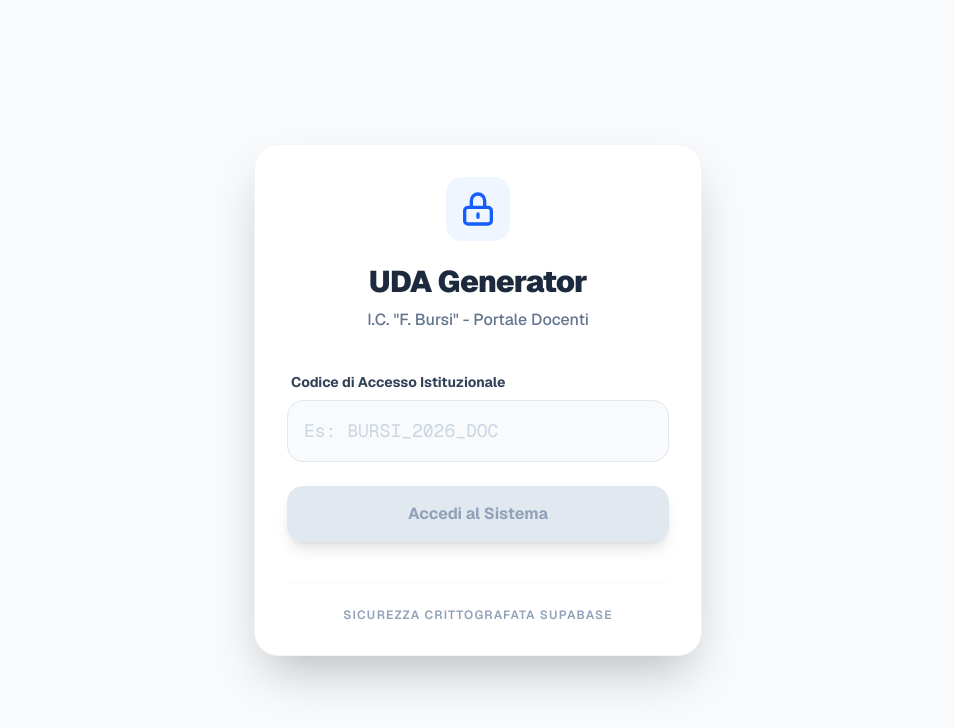
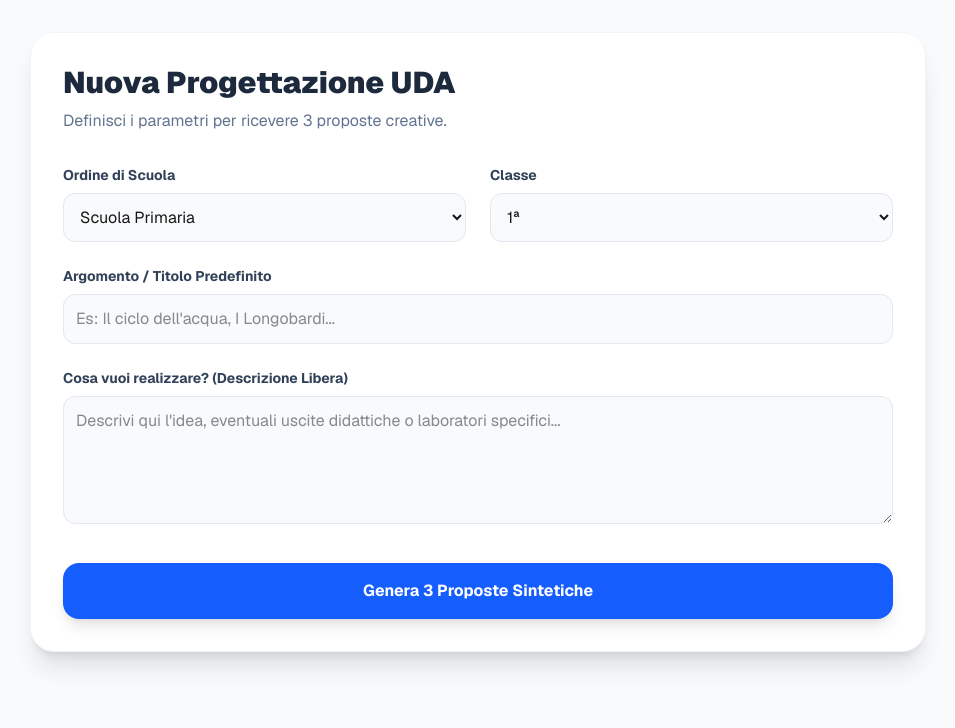
Before and after one commit to armandocastrilli-glitch/generatore-uda, a Next.js app: page / in a window 1280 px wide. Shown: the top 728 px of the page, without its empty margins (162-1117 px from the left). Built offline with nearby package versions, Linux system fonts and the light colour scheme; no server answers.

Commit message:
Update page.tsx

```diff
--- a/app/page.tsx
+++ b/app/page.tsx
@@ -1,117 +1,119 @@
 "use client";
+import { useState } from "react";
 
-import { useState } from "react";
-import { createClient } from "@supabase/supabase-js";
-import { useRouter } from "next/navigation";
+export default function GeneratoreUDA() {
+  const [scuola, setScuola] = useState("primaria");
+  const [classe, setClasse] = useState("1");
+  const [titolo, setTitolo] = useState("");
+  const [descrizioneLibera, setDescrizioneLibera] = useState("");
+  const [loading, setLoading] = useState(false);
+  const [proposte, setProposte] = useState<string[]>([]);
 
-// Inizializzazione del client Supabase con le variabili d'ambiente
-const supabaseUrl = process.env.NEXT_PUBLIC_SUPABASE_URL!;
-const supabaseAnonKey = process.env.NEXT_PUBLIC_SUPABASE_ANON_KEY!;
-const supabase = createClient(supabaseUrl, supabaseAnonKey);
-
-export default function LoginPage() {
-  const [code, setCode] = useState("");
-  const [message, setMessage] = useState("");
-  const [isLoading, setIsLoading] = useState(false);
-  const router = useRouter();
-
-  const handleLogin = async (e: React.FormEvent) => {
-    e.preventDefault();
-    if (!code) return;
-
-    setIsLoading(true);
-    setMessage("Verifica del codice in corso...");
-
+  const handleGeneraProposte = async () => {
+    setLoading(true);
     try {
-      // Interroga la tabella invitation_codes per trovare il codice inserito
-      const { data, error } = await supabase
-        .from("invitation_codes")
-        .select("*")
-        .eq("code", code.trim())
-        .eq("is_used", false)
-        .single();
-
-      if (error || !data) {
-        setMessage("Codice errato, inesistente o già utilizzato.");
-        setIsLoading(false);
-      } else {
-        setMessage("Accesso autorizzato! Reindirizzamento...");
-
-        // Piccola pausa per dare feedback visivo all'utente
-        setTimeout(() => {
-          router.push("/generatore");
-        }, 1500);
-      }
+      const res = await fetch("/api/generatore-uda", {
+        method: "POST",
+        body: JSON.stringify({
+          titolo,
+          scuola,
+          classe,
+          descrizioneLibera,
+          tipoRichiesta: "PROPOSTE_SINTETICHE" // Specifichiamo che vogliamo le 3 bozze
+        }),
+      });
+      const data = await response.json();
+      // Supponiamo che l'AI ci restituisca un array di 3 stringhe o un testo diviso
+      setProposte(data.proposte);
     } catch (err) {
-      console.error(err);
-      setMessage("Errore di connessione al database.");
-      setIsLoading(false);
+      alert("Errore nella generazione");
+    } finally {
+      setLoading(false);
     }
   };
 
   return (
-    <main className="flex flex-col items-center justify-center min-h-screen bg-slate-50 p-4 font-sans text-slate-900">
-      <div className="bg-white p-8 rounded-3xl shadow-2xl w-full max-w-md border border-slate-100">
-        <div className="text-center mb-10">
-          <div className="inline-block p-3 bg-blue-50 rounded-2xl mb-4">
-            <svg
-              className="w-10 h-10 text-blue-600"
-              fill="none"
-              stroke="currentColor"
-              viewBox="0 0 24 24"
+    <main className="min-h-screen bg-slate-50 p-8 font-sans">
+      <div className="max-w-4xl mx-auto bg-white rounded-3xl shadow-xl p-8 border border-slate-100">
+        <h1 className="text-3xl font-black text-slate-800 mb-2">Nuova Progettazione UDA</h1>
+        <p className="text-slate-500 mb-8">Definisci i parametri per ricevere 3 proposte creative.</p>
+
+        <div className="grid grid-cols-1 md:grid-cols-2 gap-6 mb-6">
+          {/* SELETTORE SCUOLA */}
+          <div>
+            <label className="block text-sm font-bold text-slate-700 mb-2">Ordine di Scuola</label>
+            <select
+              value={scuola}
+              onChange={(e) => { setScuola(e.target.value); setClasse("1"); }}
+              className="w-full p-3 bg-slate-50 border border-slate-200 rounded-xl focus:ring-2 focus:ring-blue-500 outline-none"
             >
-              <path strokeLinecap="round" strokeLinejoin="round" strokeWidth={2} d="M12 15v2m-6 4h12a2 2 0 002-2v-6a2 2 0 00-2-2H6a2 2 0 00-2 2v6a2 2 0 002 2zm10-10V7a4 4 0 00-8-0v4h8z" />
-            </svg>
+              <option value="primaria">Scuola Primaria</option>
+              <option value="secondaria">Secondaria I Grado</option>
+            </select>
           </div>
-          <h1 className="text-3xl font-black text-slate-800 tracking-tight">
-            UDA Generator
-          </h1>
-          <p className="text-slate-500 mt-2 font-medium">I.C. "F. Bursi" - Portale Docenti</p>
+
+          {/* CLASSE DINAMICA */}
+          <div>
+            <label className="block text-sm font-bold text-slate-700 mb-2">Classe</label>
+            <select
+              value={classe}
+              onChange={(e) => setClasse(e.target.value)}
+              className="w-full p-3 bg-slate-50 border border-slate-200 rounded-xl focus:ring-2 focus:ring-blue-500 outline-none"
+            >
+              {[...Array(scuola === "primaria" ? 5 : 3)].map((_, i) => (
+                <option key={i + 1} value={i + 1}>{i + 1}ª</option>
+              ))}
+            </select>
+          </div>
         </div>
 
-        <form onSubmit={handleLogin} className="space-y-6">
+        {/* TITOLO E DESCRIZIONE */}
+        <div className="space-y-6">
           <div>
-            <label className="block text-sm font-bold text-slate-700 mb-2 ml-1">
-              Codice di Accesso Istituzionale
-            </label>
+            <label className="block text-sm font-bold text-slate-700 mb-2">Argomento / Titolo Predefinito</label>
             <input
               type="text"
-              value={code}
-              onChange={(e) => setCode(e.target.value)}
-              placeholder="Es: BURSI_2026_DOC"
-              disabled={isLoading}
-              className="w-full p-4 bg-slate-50 border border-slate-200 rounded-2xl focus:ring-4 focus:ring-blue-100 focus:border-blue-500 outline-none transition-all text-lg font-mono placeholder:text-slate-300"
+              value={titolo}
+              onChange={(e) => setTitolo(e.target.value)}
+              placeholder="Es: Il ciclo dell'acqua, I Longobardi..."
+              className="w-full p-3 bg-slate-50 border border-slate-200 rounded-xl outline-none"
             />
           </div>
 
-          <button
-            type="submit"
-            disabled={isLoading || !code}
-            className={`w-full font-bold py-4 rounded-2xl shadow-lg transition-all active:scale-[0.98] ${
-              isLoading || !code
-                ? "bg-slate-200 text-slate-400 cursor-not-allowed"
-                : "bg-blue-600 hover:bg-blue-700 text-white shadow-blue-200"
-            }`}
-          >
-            {isLoading ? "Verifica..." : "Accedi al Sistema"}
-          </button>
-        </form>
+          <div>
+            <label className="block text-sm font-bold text-slate-700 mb-2">Cosa vuoi realizzare? (Descrizione Libera)</label>
+            <textarea
+              value={descrizioneLibera}
+              onChange={(e) => setDescrizioneLibera(e.target.value)}
+              placeholder="Descrivi qui l'idea, eventuali uscite didattiche o laboratori specifici..."
+              className="w-full p-3 bg-slate-50 border border-slate-200 rounded-xl h-32 outline-none"
+            />
+          </div>
+        </div>
 
-        {message && (
-          <div className={`mt-6 p-4 rounded-xl text-center text-sm font-bold animate-in fade-in slide-in-from-bottom-2 duration-300 ${
-            message.includes("autorizzato")
-              ? "bg-green-50 text-green-700 border border-green-100"
-              : "bg-red-50 text-red-700 border border-red-100"
-          }`}>
-            {message}
+        <button
+          onClick={handleGeneraProposte}
+          disabled={loading || !titolo}
+          className="w-full mt-8 bg-blue-600 hover:bg-blue-700 text-white font-bold py-4 rounded-2xl transition-all shadow-lg"
+        >
+          {loading ? "Elaborazione idee..." : "Genera 3 Proposte Sintetiche"}
+        </button>
+
+        {/* AREA RISULTATI (3 BOX) */}
+        {proposte.length > 0 && (
+          <div className="mt-10 grid grid-cols-1 gap-6">
+            <h2 className="text-xl font-bold text-slate-800">Scegli la base da sviluppare:</h2>
+            {proposte.map((p, idx) => (
+              <div key={idx} className="p-6 border-2 border-slate-100 rounded-2xl bg-blue-50/50 hover:border-blue-200 transition-colors">
+                <div className="flex justify-between items-start mb-4">
+                  <span className="bg-blue-600 text-white text-xs font-black px-3 py-1 rounded-full uppercase">Proposta {idx + 1}</span>
+                  <button className="text-blue-600 text-sm font-bold">Sviluppa questa →</button>
+                </div>
+                <div className="prose prose-slate max-w-none">{p}</div>
+              </div>
+            ))}
           </div>
         )}
-
-        <div className="mt-10 pt-6 border-t border-slate-50 text-center">
-          <p className="text-xs text-slate-400 uppercase tracking-widest font-semibold">
-            Sicurezza Crittografata Supabase
-          </p>
-        </div>
       </div>
     </main>
   );
```
